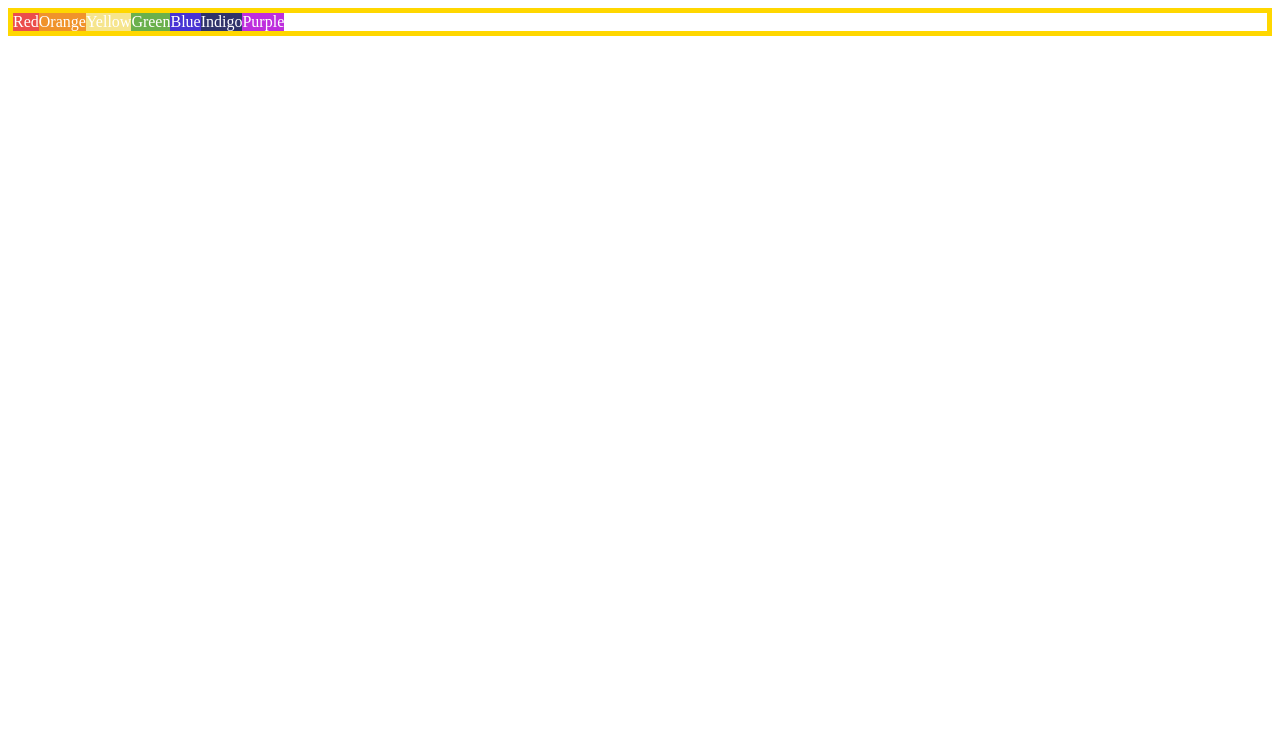
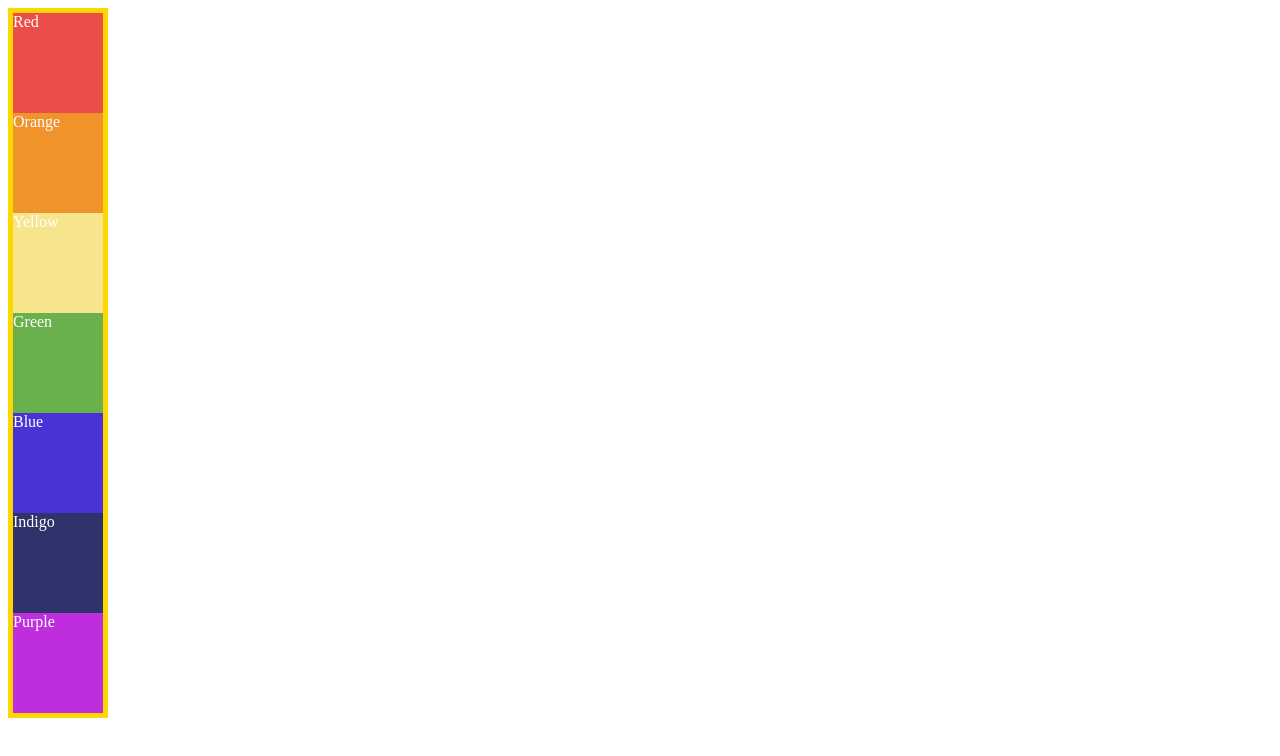
Before and after one commit to akshitchowdhury/css-flex-direc, a plain HTML site: page 9.1 Flex Direction/index.html in a window 1280 px wide. Drawn offline with Linux system fonts and the light colour scheme.

Commit message:
Add files via upload

```diff
--- a/9.1 Flex Direction/index.html
+++ b/9.1 Flex Direction/index.html
@@ -14,6 +14,9 @@
       color: white;
       border: 5px solid gold;
       display: flex;
+      flex-direction: column;
+
+
     }
 
     /*
@@ -28,6 +31,15 @@ children of the .container class.
     .blue {background-color: #4834d4;}
     .indigo {background-color: #30336b;}
     .purple {background-color: #be2edd;}
+
+  * {
+      flex-basis: 100px;
+      width : 90px;
+  }
+
+
+
+
   </style>
 </head>
 
```
